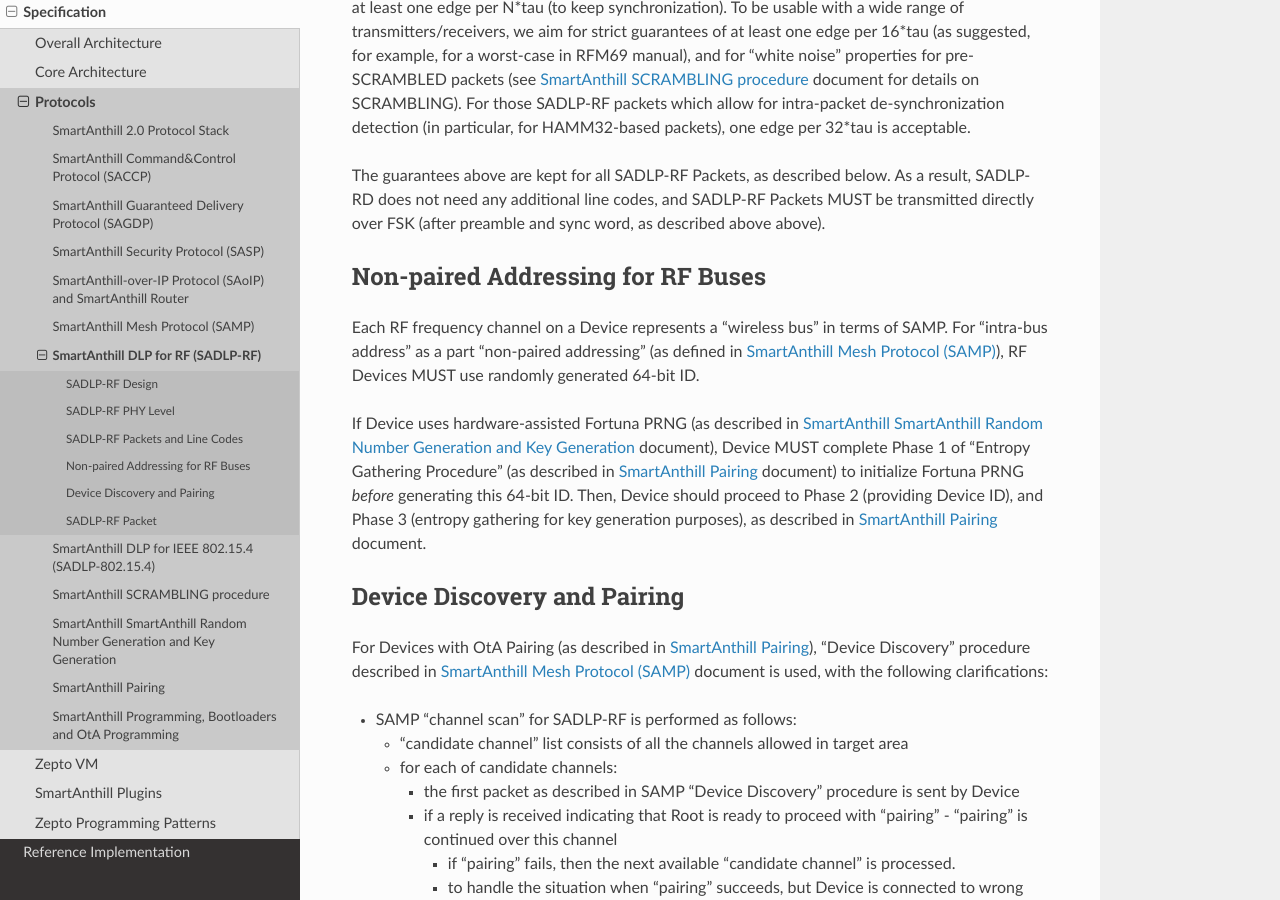
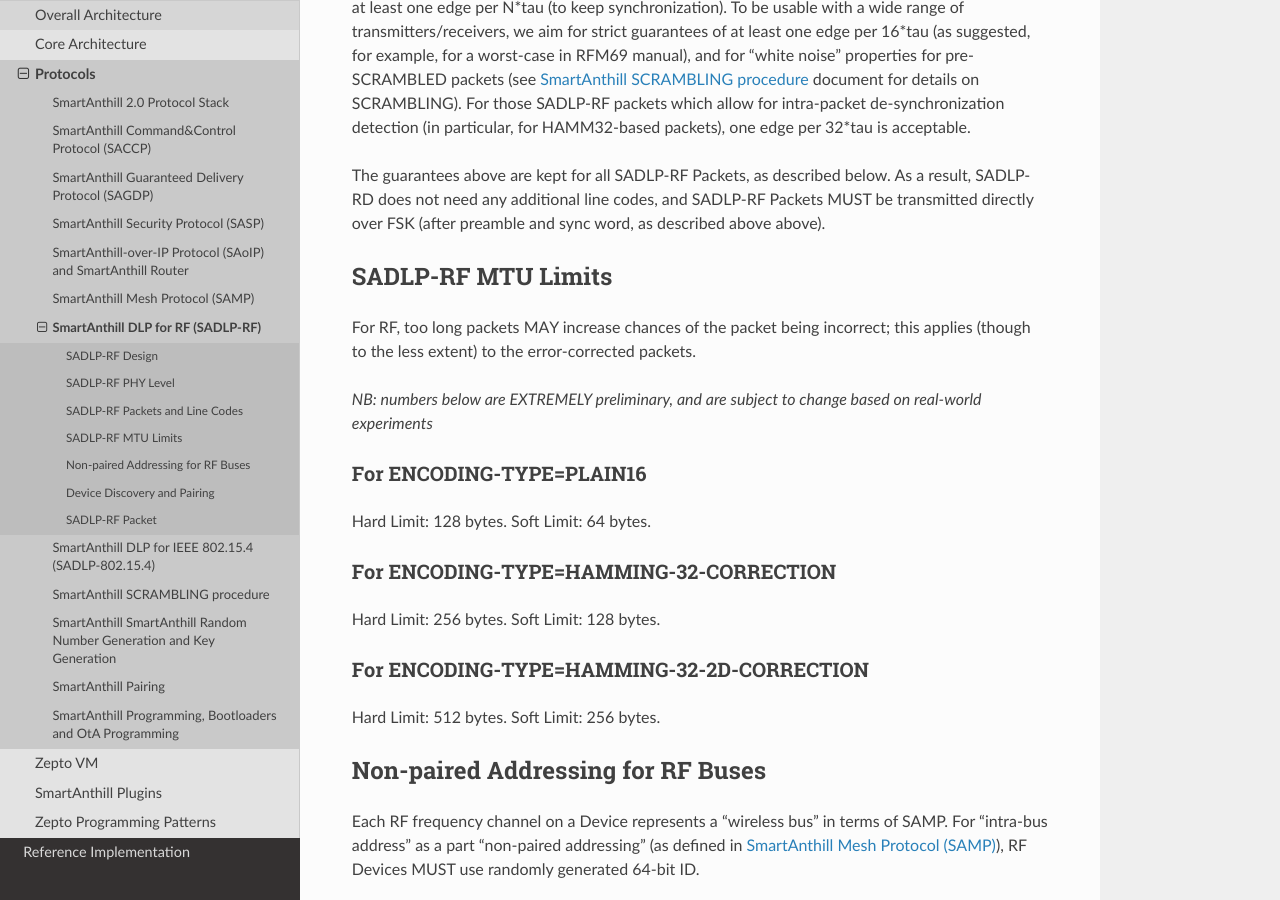
Before and after one commit to smartanthill/smartanthill2_0, a Sphinx documentation site: the page built from docs/design-documents/protocols/sadlp-rf.rst, in a window 1280 px wide and 900 px high, scrolled down 1196 px. Built offline with Sphinx 7.4.7 and the Read the Docs theme 2.0.0, drawn with Linux system fonts in a browser that asks for light colours.

Commit message:
SADLP-RF v0.4.3, SAMP v0.0.18a: MTU Limits added

```diff
--- a/docs/design-documents/protocols/sadlp-rf.rst
+++ b/docs/design-documents/protocols/sadlp-rf.rst
@@ -61,6 +61,32 @@ SADLP-RF Packets and Line Codes
 FSK modulation used by SADLP-RF, does not require AC/DC balance. However, it requires to have at least one edge per N*tau (to keep synchronization). To be usable with a wide range of transmitters/receivers, we aim for strict guarantees of at least one edge per 16*tau (as suggested, for example, for a worst-case in RFM69 manual), and for "white noise" properties for pre-SCRAMBLED packets (see :ref:`sascrambling` document for details on SCRAMBLING). For those SADLP-RF packets which allow for intra-packet de-synchronization detection (in particular, for HAMM32-based packets), one edge per 32*tau is acceptable.
 
 The guarantees above are kept for all SADLP-RF Packets, as described below. As a result, SADLP-RD does not need any additional line codes, and SADLP-RF Packets MUST be transmitted directly over FSK (after preamble and sync word, as described above above).
+
+SADLP-RF MTU Limits
+-------------------
+
+For RF, too long packets MAY increase chances of the packet being incorrect; this applies (though to the less extent) to the error-corrected packets.
+
+*NB: numbers below are EXTREMELY preliminary, and are subject to change based on real-world experiments*
+
+For ENCODING-TYPE=PLAIN16
+^^^^^^^^^^^^^^^^^^^^^^^^^
+
+Hard Limit: 128 bytes.
+Soft Limit: 64 bytes.
+
+For ENCODING-TYPE=HAMMING-32-CORRECTION
+^^^^^^^^^^^^^^^^^^^^^^^^^^^^^^^^^^^^^^^
+
+Hard Limit: 256 bytes.
+Soft Limit: 128 bytes.
+
+For ENCODING-TYPE=HAMMING-32-2D-CORRECTION
+^^^^^^^^^^^^^^^^^^^^^^^^^^^^^^^^^^^^^^^^^^
+
+Hard Limit: 512 bytes.
+Soft Limit: 256 bytes.
+
 
 Non-paired Addressing for RF Buses
 ----------------------------------
--- a/docs/design-documents/protocols/samp.rst
+++ b/docs/design-documents/protocols/samp.rst
@@ -392,7 +392,7 @@ SAMP Combined-Packet
 
 In general, SAMP passes SAMP Combined-Packets over underlying protocol. SAMP Combined-Packet consists of one or more SAMP Packets as described below; all SAMP Packets except for last one in SAMP Combined-Packet, have MORE-PACKETS-FOLLOW flag set (depending on the packet type, this flag is either passed as a part of the first field, or as a part of GENERAL-EXTRA-HEADERS-FLAGS, see details below).
 
-When combining packets, SAMP MUST take into account both MTU "hard restrictions" and MTU "soft restrictions" of the appropriate SADLP-\* protocol.
+When combining packets, SAMP MUST take into account both "MTU Hard Limits" and "MTU Soft Limits" of the appropriate SADLP-\* protocol.
 
 SAMP Packets
 ------------
```
Also changed, not shown: other parts of docs/design-documents/protocols/sadlp-rf.rst (+1 -1 lines), other parts of docs/design-documents/protocols/samp.rst (+1 -1 lines).
